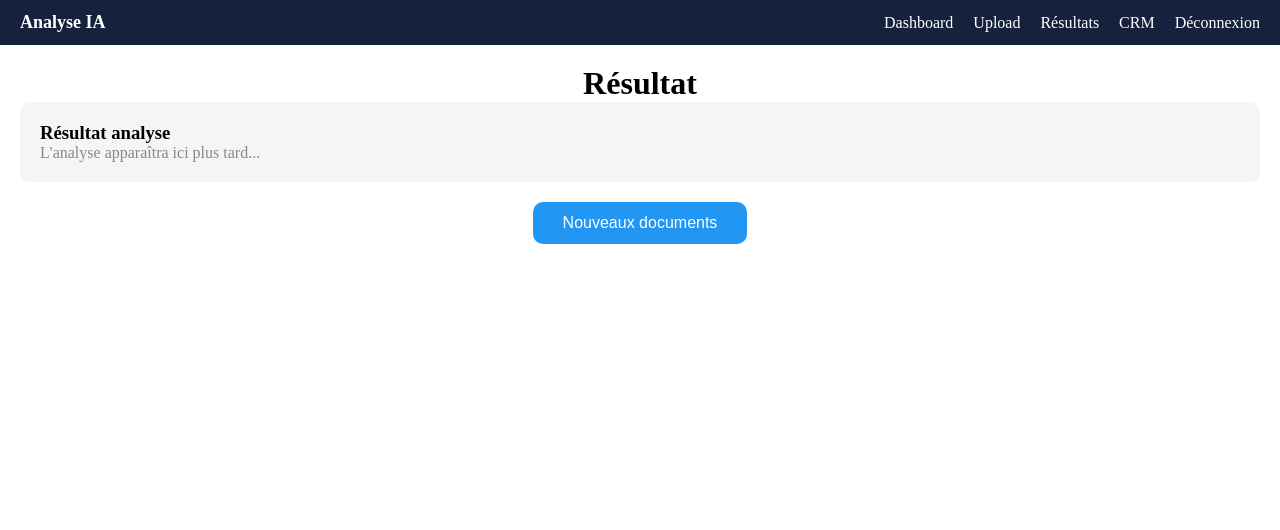
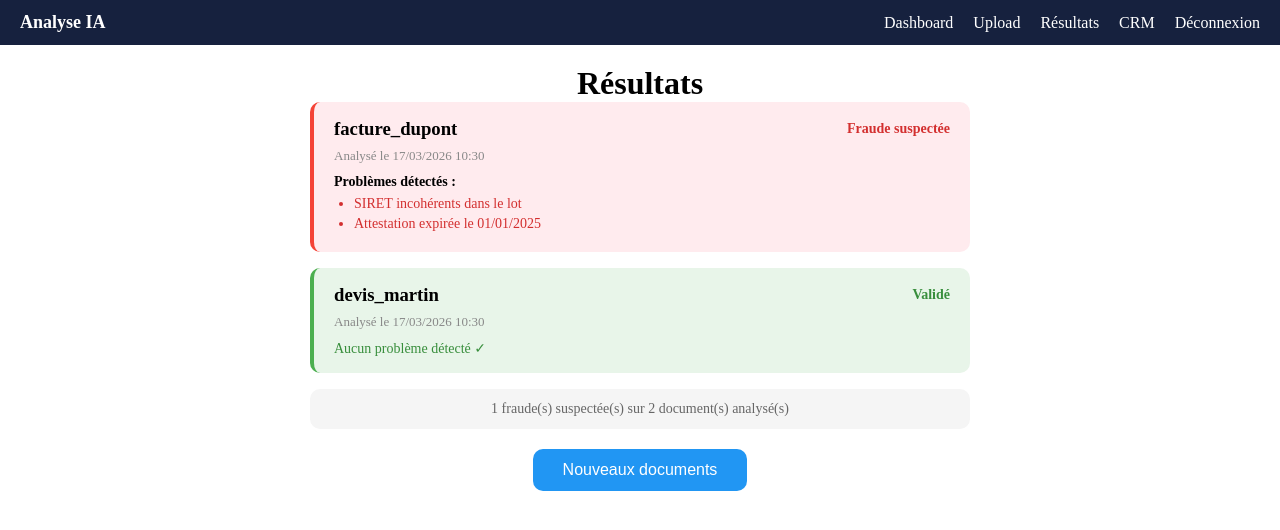
Before and after one commit to tete784/GROUPE-29-HACKATHON-MIA, a React (Vite) app in the folder front/: page /result in a window 1280 px wide. Shown: the top 530 px of the page. Built offline with nearby package versions, Linux system fonts and the light colour scheme.

Commit message:
Modifier de la page résultat pour le retour api des résulat

```diff
--- a/front/src/pages/ResultPage.jsx
+++ b/front/src/pages/ResultPage.jsx
@@ -1,33 +1,162 @@
 import { useNavigate, useLocation } from 'react-router-dom'
+import { useState, useEffect } from 'react'
+
+const MOCK_RESULTS = [
+  {
+    document_id: "facture_dupont",
+    status: "fraud_suspected",
+    fraud_detected: true,
+    issues: ["SIRET incohérents dans le lot", "Attestation expirée le 01/01/2025"],
+    validated_at: "2026-03-17T10:30:00"
+  },
+  {
+    document_id: "devis_martin",
+    status: "validated",
+    fraud_detected: false,
+    issues: [],
+    validated_at: "2026-03-17T10:30:01"
+  }
+]
 
 function ResultPage() {
   const navigate = useNavigate()
   const location = useLocation()
   const preview = location.state?.preview
 
+  const [results, setResults] = useState([])
+  const [loading, setLoading] = useState(true)
+
+  useEffect(() => {
+      setResults(MOCK_RESULTS)
+      setLoading(false)
+  }, [])
+
+
+  const getStatusStyle = (status) => {
+    if (status === 'fraud_suspected') {
+      return { backgroundColor: '#FFEBEE', borderLeft: '4px solid #F44336' }
+    }
+    return { backgroundColor: '#E8F5E9', borderLeft: '4px solid #4CAF50' }
+  }
+
+  const getStatusLabel = (status) => {
+    if (status === 'fraud_suspected') return 'Fraude suspectée'
+    if (status === 'validated') return 'Validé'
+    return status
+  }
+
+  const formatDate = (dateStr) => {
+    return new Date(dateStr).toLocaleString('fr-FR', {
+      day: '2-digit',
+      month: '2-digit',
+      year: 'numeric',
+      hour: '2-digit',
+      minute: '2-digit'
+    })
+  }
+
   return (
-    <div style={{ padding: '20px', textAlign: 'center' }}>
-      <h1>Résultat</h1>
+    <div style={{ padding: '20px', maxWidth: '700px', margin: '0 auto' }}>
+      <h1 style={{ textAlign: 'center' }}>Résultats</h1>
 
       {preview && (
+        <div style={{ textAlign: 'center' }}>
           <img
             src={preview}
             alt="Photo analysée"
-          style={{ maxWidth: '100%', maxHeight: '300px', borderRadius: '10px', marginBottom: '20px' }}
+            style={{
+              maxWidth: '100%',
+              maxHeight: '200px',
+              borderRadius: '10px',
+              marginBottom: '20px'
+            }}
           />
+        </div>
       )}
 
+      {loading && (
         <div style={{
+          textAlign: 'center',
+          padding: '40px',
+          backgroundColor: '#f5f5f5',
+          borderRadius: '10px'
+        }}>
+          <p style={{ color: '#666' }}>Analyse en cours...</p>
+        </div>
+      )}
+
+      {!loading && results.map((doc) => (
+        <div
+          key={doc.document_id}
+          style={{
+            ...getStatusStyle(doc.status),
+            borderRadius: '10px',
+            padding: '16px 20px',
+            marginBottom: '16px',
+            textAlign: 'left'
+          }}
+        >
+          <div style={{
+            display: 'flex',
+            justifyContent: 'space-between',
+            alignItems: 'center',
+            marginBottom: '8px'
+          }}>
+            <h3 style={{ margin: 0 }}>{doc.document_id}</h3>
+            <span style={{
+              fontSize: '14px',
+              fontWeight: 'bold',
+              color: doc.fraud_detected ? '#D32F2F' : '#388E3C'
+            }}>
+              {getStatusLabel(doc.status)}
+            </span>
+          </div>
+
+          <p style={{ margin: '4px 0', fontSize: '13px', color: '#888' }}>
+            Analysé le {formatDate(doc.validated_at)}
+          </p>
+
+          {doc.issues.length > 0 && (
+            <div style={{ marginTop: '10px' }}>
+              <p style={{ margin: '0 0 6px 0', fontWeight: 'bold', fontSize: '14px' }}>
+                Problèmes détectés :
+              </p>
+              <ul style={{ margin: 0, paddingLeft: '20px' }}>
+                {doc.issues.map((issue, i) => (
+                  <li key={i} style={{ fontSize: '14px', color: '#D32F2F', marginBottom: '4px' }}>
+                    {issue}
+                  </li>
+                ))}
+              </ul>
+            </div>
+          )}
+
+
+          {doc.issues.length === 0 && (
+            <p style={{ margin: '10px 0 0 0', fontSize: '14px', color: '#388E3C' }}>
+              Aucun problème détecté ✓
+            </p>
+          )}
+        </div>
+      ))}
+
+
+      {!loading && results.length > 0 && (
+        <div style={{
+          textAlign: 'center',
+          padding: '12px',
           backgroundColor: '#f5f5f5',
           borderRadius: '10px',
-        padding: '20px',
-        textAlign: 'left',
-        marginBottom: '20px'
+          marginBottom: '20px',
+          fontSize: '14px',
+          color: '#666'
         }}>
-        <h3>Résultat analyse</h3>
-        <p style={{ color: '#888' }}>L'analyse apparaîtra ici plus tard...</p>
+          {results.filter(r => r.fraud_detected).length} fraude(s) suspectée(s)
+          sur {results.length} document(s) analysé(s)
         </div>
+      )}
 
+      <div style={{ textAlign: 'center' }}>
         <button
           onClick={() => navigate('/upload')}
           style={{
@@ -43,6 +172,7 @@ function ResultPage() {
           Nouveaux documents
         </button>
       </div>
+    </div>
   )
 }
 
```
Lines whose indentation alone changed are shown as unchanged.
